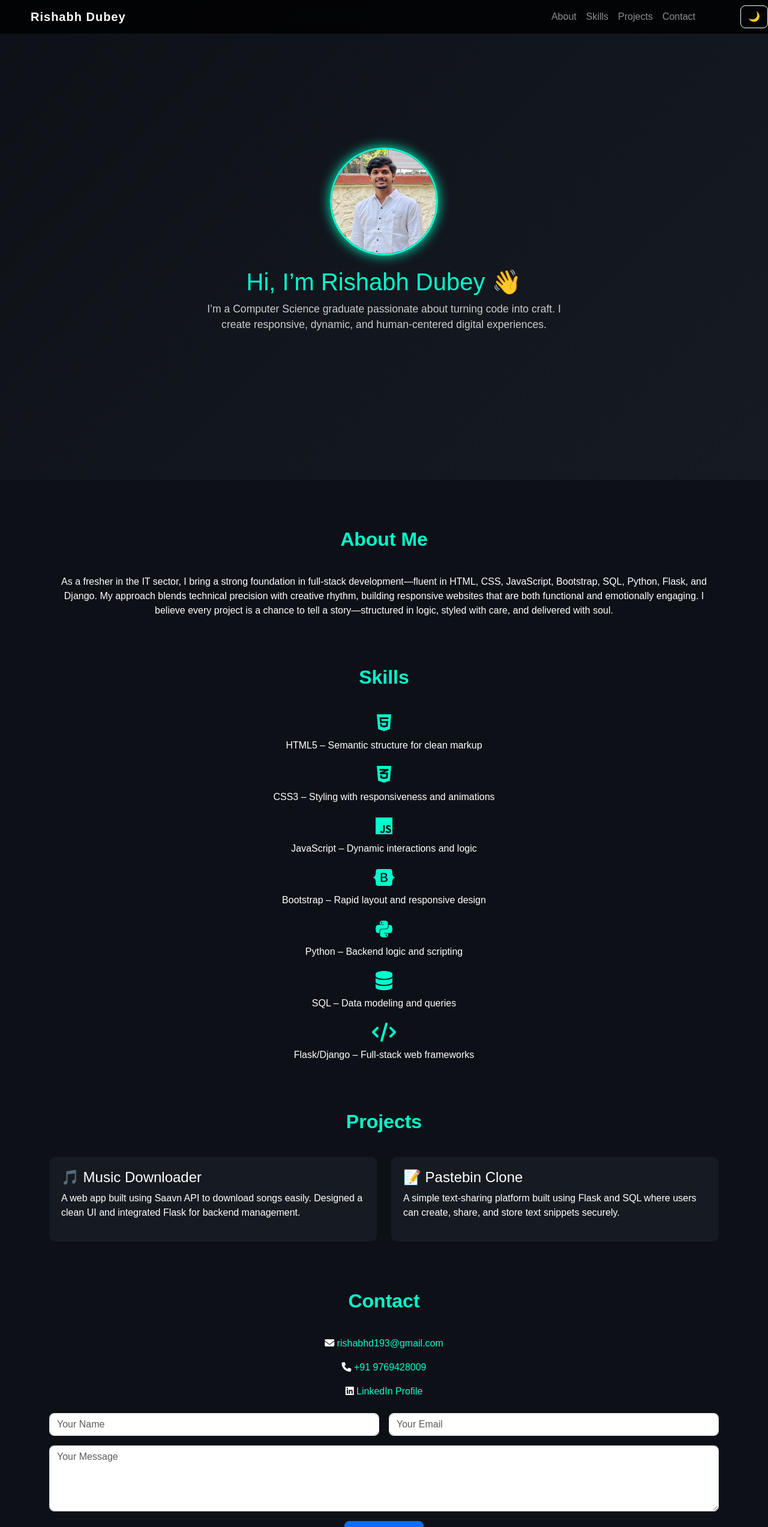
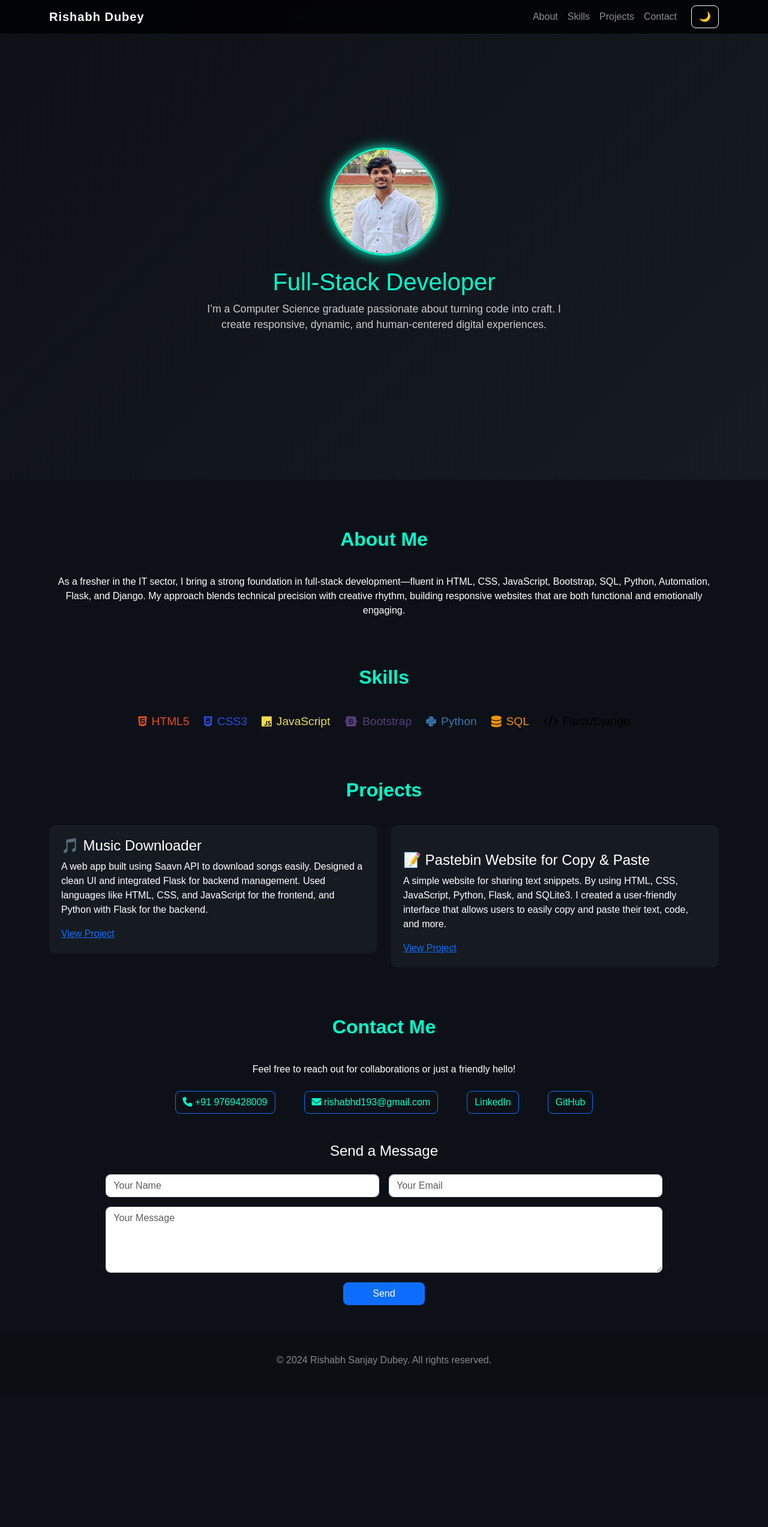
Before and after one commit to Rishu143-ai/rishabh-portfolio, a plain HTML site: page index.html in a window 1280 px wide. Shown: the top 2546 px of the page at 60% size. After the commit the page ends 2326 px from the top, so only its background shows below. Drawn offline with nearby package versions, Linux system fonts and the light colour scheme.

Commit message:
Refactor index.html for layout and interactivity
Updated HTML structure and styles for improved layout and responsiveness. Enhanced project descriptions and added functionality for theme toggling and typing effect.

```diff
--- a/index.html
+++ b/index.html
@@ -4,9 +4,8 @@
   <meta charset="UTF-8" />
   <meta name="viewport" content="width=device-width, initial-scale=1.0" />
   <title>Rishabh Sanjay Dubey | Portfolio</title>
-  <!--SEO & Social Media Preview-->
-    <meta name="description" content="Full-Stack Developer | HTML, CSS, JavaScript, Python, Flask,and Django.Passionate about building responsive, user-friendly web applications, and modern web experiences." />
-    <meta name="keywords" content="Rishabh Dubey, Portfolio, Full-Stack Developer, Web Developer, Python Developer HTML, CSS, JavaScript, Flask, and Django." />
+  <meta name="description" content="Full-Stack Developer | HTML, CSS, JavaScript, Python, Flask,and Django." />
+  <meta name="keywords" content="Rishabh Dubey, Portfolio, Full-Stack Developer, Web Developer, Python Developer HTML, CSS, JavaScript, Flask, Django" />
   <meta name="author" content="Rishabh Sanjay Dubey" />
   <meta property="og:title" content="Rishabh Sanjay Dubey | Portfolio" />
   <meta property="og:description" content="Full-Stack Developer | Passionate about crafting responsive web experiences." />
@@ -55,6 +54,7 @@
     .hero h1 {
       font-size: 2.5rem;
       color: #00ffcc;
+      min-height: 3rem;
     }
     .hero p {
       color: #ccc;
@@ -69,25 +69,23 @@
       margin-bottom: 40px;
       font-weight: 600;
     }
-    .skills .skill-item {
-      margin-bottom: 20px;
-      text-align: center;
-    }
-    .skills i {
-      font-size: 2rem;
-      color: #00ffcc;
-      margin-bottom: 10px;
+    .tech-icon {
+      font-size: 1.2rem;
+      font-weight: 500;
+      display: flex;
+      align-items: center;
+      gap: 8px;
       transition: transform 0.3s;
     }
-    .skills i:hover {
-      transform: scale(1.2);
-      color: #fff;
+    .tech-icon:hover {
+      transform: scale(1.1);
     }
     .project-card {
       background: #161b22;
       border-radius: 10px;
       padding: 20px;
       transition: transform 0.3s, box-shadow 0.3s;
+      cursor: pointer;
     }
     .project-card:hover {
       transform: translateY(-5px);
@@ -108,39 +106,59 @@
       color: #888;
       margin-top: 50px;
     }
+    .animated {
+      animation: fadeInUp 1s ease forwards;
+      opacity: 0;
+      transform: translateY(20px);
+    }
     @keyframes fadeInUp {
-      0% {opacity: 0; transform: translateY(20px);}
-      100% {opacity: 1; transform: translateY(0);}
+      to {
+        opacity: 1;
+        transform: translateY(0);
       }
-    .animated {
-      animation: fadeInUp 1s ease;
     }
     .form-control, .btn {
       border-radius: 8px;
     }
-    /* Light Mode Styles */
     body.light-mode {
       background-color: #f7f7f7;
       color: #111;
     }
-
     body.light-mode nav {
       background: rgba(255, 255, 255, 0.9);
     }
-
     body.light-mode .section-title {
       color: #007bff;
     }
-
     body.light-mode .project-card {
       background: #fff;
       color: #000;
       box-shadow: 0 0 10px rgba(0,0,0,0.1);
     }
+    form input, form textarea {
+  background-color: #161b22;
+  border: 1px solid #00ffcc;
+  color: #fff;
+  transition: box-shadow 0.3s, transform 0.3s;
+}
+form input:focus, form textarea:focus {
+  box-shadow: 0 0 10px #00ffcc;
+  transform: scale(1.02);
+}
+form button {
+  background-color: #00ffcc;
+  border: none;
+  color: #000;
+  font-weight: 600;
+  transition: background-color 0.3s, transform 0.3s;
+}
+form button:hover {
+  background-color: #00e6b8;
+  transform: scale(1.05);
+}
   </style>
 </head>
 <body>
-  <!-- Navbar -->
   <nav class="navbar navbar-expand-lg navbar-dark fixed-top">
     <div class="container">
       <a class="navbar-brand" href="#">Rishabh Dubey</a>
@@ -155,106 +173,136 @@ body.light-mode .project-card {
           <li class="nav-item"><a class="nav-link" href="#contact">Contact</a></li>
         </ul>
       </div>
+      <button id="theme-toggle" class="btn btn-outline-light ms-3">🌙</button>
     </div>
-    <button id="theme-toggle" class="btn btn-outline-light ms-3">🌙</button>
   </nav>
 
-  <!-- Hero -->
   <section class="hero">
-    <div class="container animated">
+    <div class="container">
       <img src="your-image.jpeg" alt="Rishabh Dubey" />
-      <h1>Hi, I’m Rishabh Dubey 👋</h1>
+      <h1></h1>
       <p>I’m a Computer Science graduate passionate about turning code into craft. I create responsive, dynamic, and human-centered digital experiences.</p>
     </div>
   </section>
 
-  <!-- About -->
   <section id="about" class="container">
     <h2 class="section-title">About Me</h2>
-    <p class="text-center">As a fresher in the IT sector, I bring a strong foundation in full-stack development—fluent in HTML, CSS, JavaScript, Bootstrap, SQL, Python, Flask, and Django. My approach blends technical precision with creative rhythm, building responsive websites that are both functional and emotionally engaging. I believe every project is a chance to tell a story—structured in logic, styled with care, and delivered with soul.</p>
+    <p class="text-center">As a fresher in the IT sector, I bring a strong foundation in full-stack development—fluent in HTML, CSS, JavaScript, Bootstrap, SQL, Python, Automation, Flask, and Django. My approach blends technical precision with creative rhythm, building responsive websites that are both functional and emotionally engaging. </p>
   </section>
 
-  <!-- Skills -->
   <section id="skills" class="container">
     <h2 class="section-title">Skills</h2>
-    <div class="skills">
-      <div class="skill-item"><i class="fab fa-html5"></i><p>HTML5 – Semantic structure for clean markup</p></div>
-      <div class="skill-item"><i class="fab fa-css3-alt"></i><p>CSS3 – Styling with responsiveness and animations</p></div>
-      <div class="skill-item"><i class="fab fa-js"></i><p>JavaScript – Dynamic interactions and logic</p></div>
-      <div class="skill-item"><i class="fab fa-bootstrap"></i><p>Bootstrap – Rapid layout and responsive design</p></div>
-      <div class="skill-item"><i class="fab fa-python"></i><p>Python – Backend logic and scripting</p></div>
-      <div class="skill-item"><i class="fas fa-database"></i><p>SQL – Data modeling and queries</p></div>
-      <div class="skill-item"><i class="fas fa-code"></i><p>Flask/Django – Full-stack web frameworks</p></div>
+    <div class="d-flex flex-wrap justify-content-center gap-4 mt-4">
+      <div class="tech-icon" style="color:#e34c26;"><i class="fab fa-html5"></i> HTML5</div>
+      <div class="tech-icon" style="color:#264de4;"><i class="fab fa-css3-alt"></i> CSS3</div>
+      <div class="tech-icon" style="color:#f0db4f;"><i class="fab fa-js"></i> JavaScript</div>
+      <div class="tech-icon" style="color:#563d7c;"><i class="fab fa-bootstrap"></i> Bootstrap</div>
+      <div class="tech-icon" style="color:#3776ab;"><i class="fab fa-python"></i> Python</div>
+      <div class="tech-icon" style="color:#f29111;"><i class="fas fa-database"></i> SQL</div>
+      <div class="tech-icon" style="color:#000;"><i class="fas fa-code"></i> Flask/Django</div>
     </div>
   </section>
 
-  <!-- Projects -->
   <section id="projects" class="container">
     <h2 class="section-title">Projects</h2>
     <div class="row g-4">
       <div class="col-md-6">
         <div class="project-card">
           <h4>🎵 Music Downloader</h4>
-          <p>A web app built using Saavn API to download songs easily. Designed a clean UI and integrated Flask for backend management.</p>
+          <p>A web app built using Saavn API to download songs easily. Designed a clean UI and integrated Flask for backend management. Used languages like HTML, CSS, and JavaScript for the frontend, and Python with Flask for the backend.</p>
+          <a href="https://github.com/rishu143-ai/music-downloader" target="_blank">View Project</a>
         </div>
       </div>
       <div class="col-md-6">
         <div class="project-card">
-          <h4>📝 Pastebin Clone</h4>
-          <p>A simple text-sharing platform built using Flask and SQL where users can create, share, and store text snippets securely.</p>
+          <br>
+          <h4>📝 Pastebin Website for Copy & Paste</h4>
+          <p>A simple website for sharing text snippets. By using HTML, CSS, JavaScript, Python, Flask, and SQLite3. I created a user-friendly interface that allows users to easily copy and paste their text, code, and more.</p>
+          <a href="https://github.com/rishu143-ai/pastebin-clone" target="_blank">View Project</a>
         </div>
       </div>
     </div>
   </section>
+  <section id="contact" class="container contact">
+    <h2 class="section-title">Contact Me</h2>
+    <p class="text-center">Feel free to reach out for collaborations or just a friendly hello!</p>
+    <div class="d-flex justify-content-center gap-4 mt-4">
+       <a href="tel:+919769428009" class="btn btn-outline-primary"><i class="fas fa-phone"></i> +91 9769428009</a>
+      <br>
+      <a href="mailto:rishabhd@gmail.com" class="btn btn-outline-primary"><i class="fas fa-envelope"></i> rishabhd193@gmail.com</a>
+      <br>
+      <a href="https://www.linkedin.com/in/rishabh-dubey-99a72724a" target="_blank" class="btn btn-outline-primary">LinkedIn</a>
+      <br>
+      <a href="https://github.com/rishu143-ai" target="_blank" class="btn btn-outline-primary">GitHub</a>
+    </div>
+    <div class="mt-5">
+  <h4 class="text-center mb-4">Send a Message</h4>
+  <form action="https://api.web3forms.com/submit" method="POST" class="row g-3 justify-content-center">
+    <input type="hidden" name="access_key" value="51f81c2a-6547-4a41-8b62-162ed52ebc1f" />
 
-  <!-- Contact -->
-  <section id="contact" class="container">
-    <h2 class="section-title">Contact</h2>
-    <div class="contact text-center mb-4">
-      <p><i class="fa-solid fa-envelope"></i> <a href="mailto:rishabhd193@gmail.com">rishabhd193@gmail.com</a></p>
-      <p><i class="fa-solid fa-phone"></i> <a href="tel:+919769428009">+91 9769428009</a></p>
-      <p><i class="fab fa-linkedin"></i> <a href="https://www.linkedin.com/in/rishabh-dubey-99a72724a" target="_blank">LinkedIn Profile</a></p>
+    <div class="col-md-5">
+      <input type="text" name="name" class="form-control" placeholder="Your Name" required />
     </div>
 
-    <!-- Query Form -->
-    <form class="row g-3" action="mailto:rishabhd193@gmail.com" method="POST" enctype="text/plain">
-      <div class="col-md-6">
-        <input type="text" class="form-control" name="Name" placeholder="Your Name" required />
+    <div class="col-md-5">
+      <input type="email" name="email" class="form-control" placeholder="Your Email" required />
     </div>
-      <div class="col-md-6">
-        <input type="email" class="form-control" name="Email" placeholder="Your Email" required />
+
+    <div class="col-md-10">
+      <textarea name="message" class="form-control" rows="4" placeholder="Your Message" required></textarea>
     </div>
-      <div class="col-12">
-          <textarea class="form-control" name="Message" rows="4" placeholder="Your Message" required></textarea>
-      </div>
-        <div class="col-12 text-center">
-            <button type="submit" class="btn btn-primary">Send Message</button>
+
+    <div class="col-md-10 text-center">
+      <button type="submit" class="btn btn-primary px-5">Send</button>
     </div>
   </form>
+</div>
   </section>
-    <!-- Footer -->
   <footer>
     <p>&copy; 2024 Rishabh Sanjay Dubey. All rights reserved.</p>
   </footer>
   <script src="https://cdn.jsdelivr.net/npm/bootstrap@5.3.2/dist/js/bootstrap.bundle.min.js"></script>
   <script>
-  const toggleBtn = document.getElementById("theme-toggle");
-  const body = document.body;
+    const roles = ["Full-Stack Developer", "Web Developer", "Python Developer", "Tech Enthusiast"];
+    let roleIndex = 0;
+    let charIndex = 0;
+    const typingSpeed = 100;
+    const erasingSpeed = 50;
+    const delayBetweenRoles = 2000;
+    const roleElement = document.querySelector('.hero h1');
 
-  // Load saved theme
-  if (localStorage.getItem("theme") === "light") {
-    body.classList.add("light-mode");
-    toggleBtn.textContent = "☀️";
+    function typeRole() {
+      if (charIndex < roles[roleIndex].length) {
+        roleElement.textContent += roles[roleIndex].charAt(charIndex);
+        charIndex++;
+        setTimeout(typeRole, typingSpeed);
+      } else {
+        setTimeout(eraseRole, delayBetweenRoles);
+      }
     }
 
-  toggleBtn.addEventListener("click", () => {
-    body.classList.toggle("light-mode");
-    if (body.classList.contains("light-mode")) {
-      localStorage.setItem("theme", "light");
-      toggleBtn.textContent = "☀️";
+    function eraseRole() {
+      if (charIndex > 0) {
+        roleElement.textContent = roles[roleIndex].substring(0, charIndex - 1);
+        charIndex--;
+        setTimeout(eraseRole, erasingSpeed);
       } else {
-      localStorage.setItem("theme", "dark");
-      toggleBtn.textContent = "🌙";
+        roleIndex = (roleIndex + 1) % roles.length;
+        setTimeout(typeRole, typingSpeed);
+      }
+    }
+
+    document.addEventListener("DOMContentLoaded", function() {
+      if (roles.length) setTimeout(typeRole, delayBetweenRoles);
+    });
+
+    const themeToggleBtn = document.getElementById('theme-toggle');
+    themeToggleBtn.addEventListener('click', () => {
+      document.body.classList.toggle('light-mode');
+      if(document.body.classList.contains('light-mode')) {
+        themeToggleBtn.textContent = '🌙';
+      } else {
+        themeToggleBtn.textContent = '☀️';
       }
     });
   </script>
```
Lines whose indentation alone changed are shown as unchanged.
